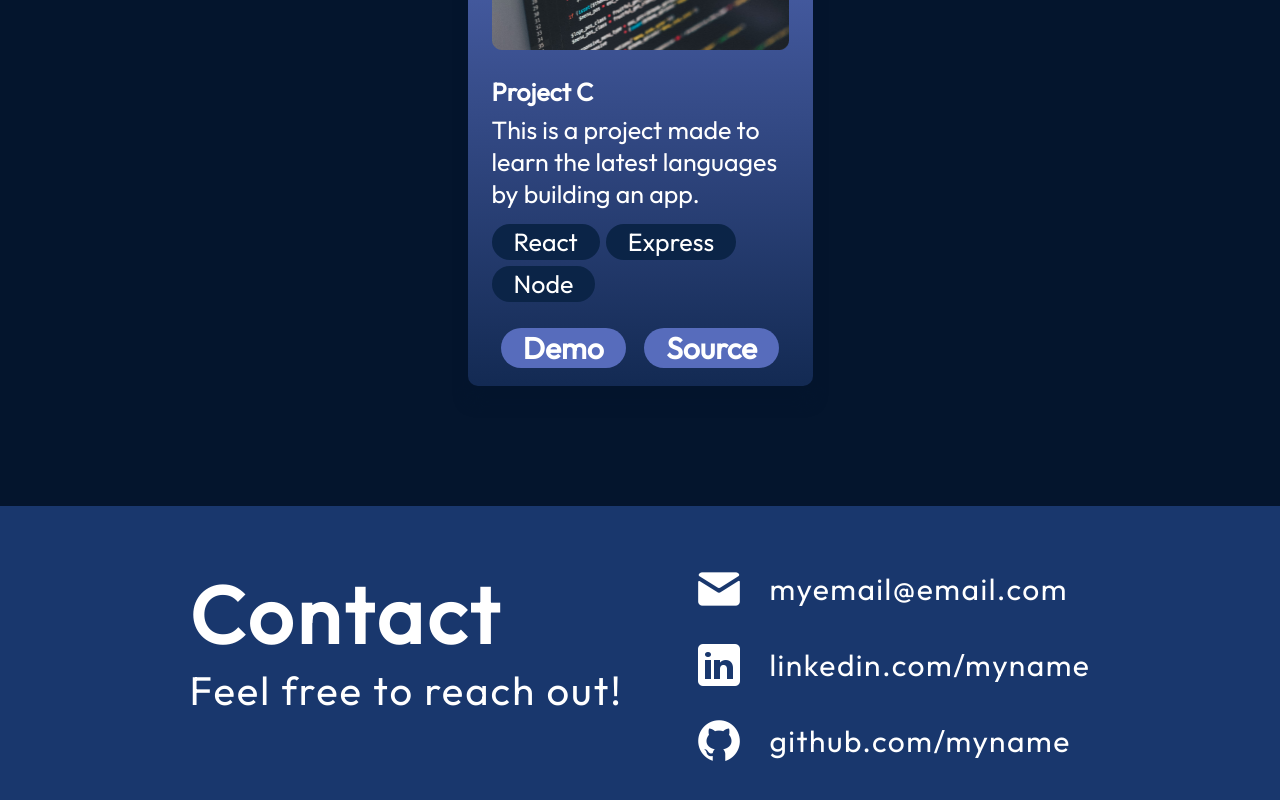
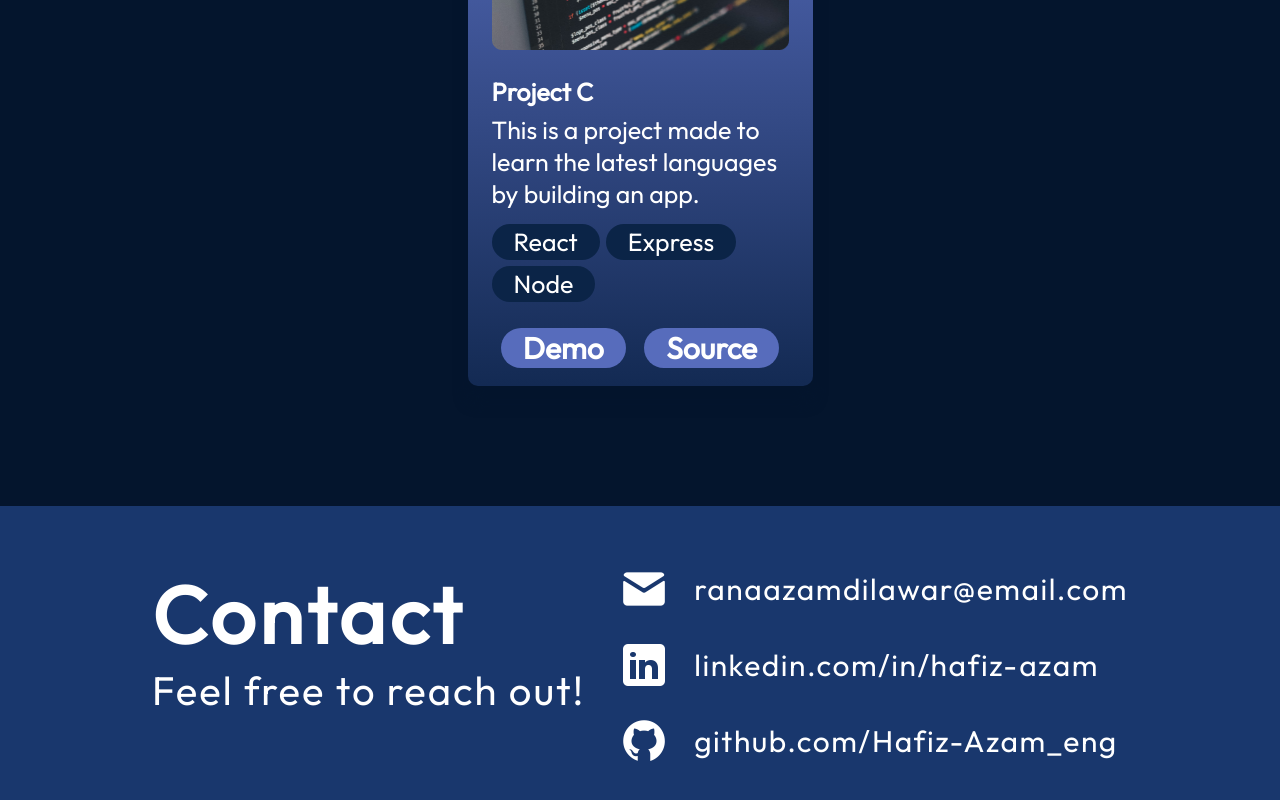
Before and after one commit to Hafiz-Azam-eng/portfolio-react-app, a React (Vite) app: page / in a window 1280 px wide. Shown: the part 3027-3827 px from the top of the page. Built offline with nearby package versions, Linux system fonts and the light colour scheme.

Commit message:
Update Contact.jsx

```diff
--- a/src/components/Contact/Contact.jsx
+++ b/src/components/Contact/Contact.jsx
@@ -13,18 +13,18 @@ export const Contact = () => {
       <ul className={styles.links}>
         <li className={styles.link}>
           <img src={getImageUrl("contact/emailIcon.png")} alt="Email icon" />
-          <a href="mailto:myemail@email.com">myemail@email.com</a>
+          <a href="mailto:ranaazamdilawar@email.com">ranaazamdilawar@email.com</a>
         </li>
         <li className={styles.link}>
           <img
             src={getImageUrl("contact/linkedinIcon.png")}
             alt="LinkedIn icon"
           />
-          <a href="https://www.linkedin.com/myname">linkedin.com/myname</a>
+          <a href="https://www.linkedin.com/in/hafiz-azam/">linkedin.com/in/hafiz-azam</a>
         </li>
         <li className={styles.link}>
           <img src={getImageUrl("contact/githubIcon.png")} alt="Github icon" />
-          <a href="https://www.github.com/myname">github.com/myname</a>
+          <a href="https://github.com/Hafiz-Azam-eng">github.com/Hafiz-Azam_eng</a>
         </li>
       </ul>
     </footer>
```
